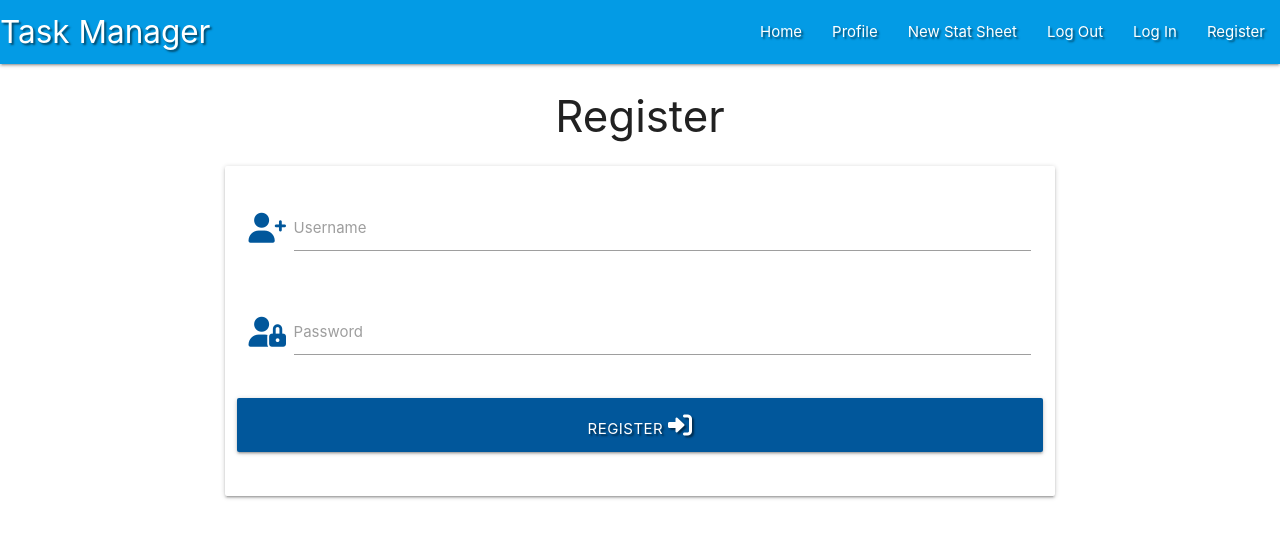
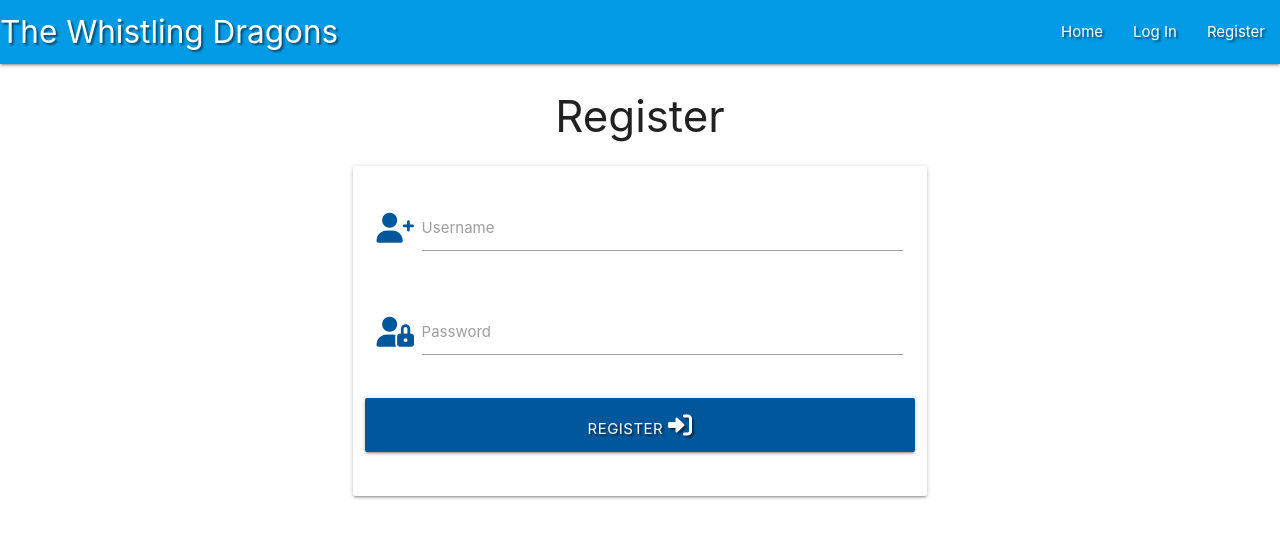
Before and after one commit to MomciloDordevic/the-whistling-dragons, a Flask app: page /register in a window 1280 px wide. Shown: the top 538 px of the page. Run offline with Flask 2, Linux system fonts and the light colour scheme; some libraries are stand-ins or nearby versions.

Commit message:
added navbar functionality and finished profile/logout functions

```diff
--- a/app.py
+++ b/app.py
@@ -82,6 +82,14 @@ def profile(username):
     return render_template("profile.html", username=username)
 
 
+@app.route("/logout")
+def logout():
+    # remove user from session cookie
+    flash("You have been logged out")
+    session.pop("user")
+    return redirect(url_for("login"))
+
+
 if __name__ == "__main__":
     app.run(host=os.environ.get("IP"),
             port=int(os.environ.get("PORT")),
--- a/templates/base.html
+++ b/templates/base.html
@@ -17,29 +17,37 @@
         <!-- top navbar -->
 		<nav class="nav-extended text-shadow light-blue darken-1">
 			<div class="nav-wrapper">
-				<a href="{{ url_for('get_stat_sheet') }}" class="brand-logo">Task Manager</a>
+				<a href="{{ url_for('get_stat_sheet') }}" class="brand-logo">The Whistling Dragons</a>
 				<a href="#" data-target="mobile-demo" class="sidenav-trigger right"><i class="fas fa-bars"></i></a>
 				<ul class="right hide-on-med-and-down">
 					<li><a href="{{ url_for('get_stat_sheet') }}">Home</a></li>
+                    {% if session.user %}
                         <li><a href="{{ url_for('profile', username=session['user']) }}">Profile</a></li>
                         <li><a href="#">New Stat Sheet</a></li>
-					<li><a href="#">Log Out</a></li>
+                        <li><a href="{{ url_for('logout') }}">Log Out</a></li>
+                    {% else %}
                         <li><a href="{{ url_for('login') }}">Log In</a></li>
                         <li><a href="{{ url_for('register') }}">Register</a></li>
+                    {% endif %}
 				</ul>
 			</div>
 		</nav>
 
         <!-- mobile sidenav -->
 		<ul class="sidenav" id="mobile-demo">
-            <li><h4 class="center-align light-blue-text text-darken 4">Task Manager</h4></li>
+            <li><h4 class="center-align light-blue-text text-darken 4">The Whistling Dragons</h4></li>
             <li><a href="{{ url_for('get_stat_sheet') }}">Home</a></li>
+            {% if session.user %}
                 <li><a href="{{ url_for('profile', username=session['user']) }}">Profile</a></li>
                 <li><a href="#">New Stat Sheet</a></li>
-            <li><a href="#">Log Out</a></li>
+                <li><a href="{{ url_for('logout') }}">Log Out</a></li>
+            {% else %}
                 <li><a href="{{ url_for('login') }}">Log In</a></li>
                 <li><a href="{{ url_for('register') }}">Register</a></li>
+            {% endif %}
 		</ul>
+	</header>
+
     <section>
         <!-- flash messages -->
         {% with messages = get_flashed_messages() %}
@@ -52,10 +60,12 @@
             {% endif %}
         {% endwith %}
     </section>
-	</header>
 
+    <main class="container">
         {% block content %}
         {% endblock %}
+    </main>
+
 <script src="https://code.jquery.com/jquery-3.6.0.min.js" integrity="sha256-/xUj+3OJU5yExlq6GSYGSHk7tPXikynS7ogEvDej/m4=" crossorigin="anonymous"></script>
 <script src="https://cdnjs.cloudflare.com/ajax/libs/materialize/1.0.0/js/materialize.min.js"></script>
 <script src="{{ url_for('static', filename='js/script.js') }}"></script>
```
Lines whose indentation alone changed are shown as unchanged.
